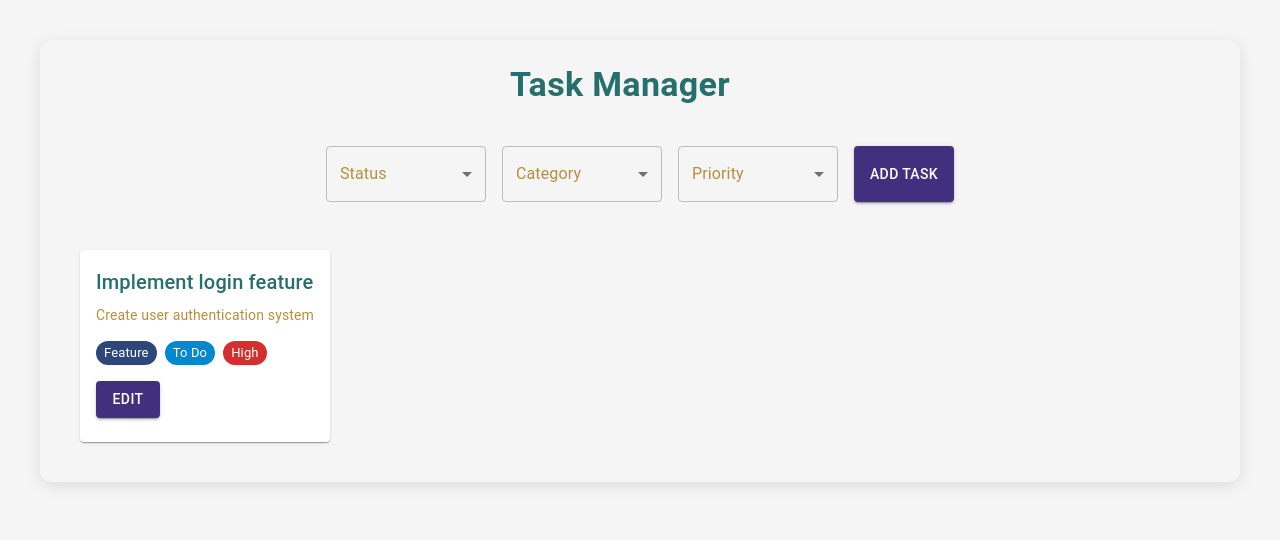
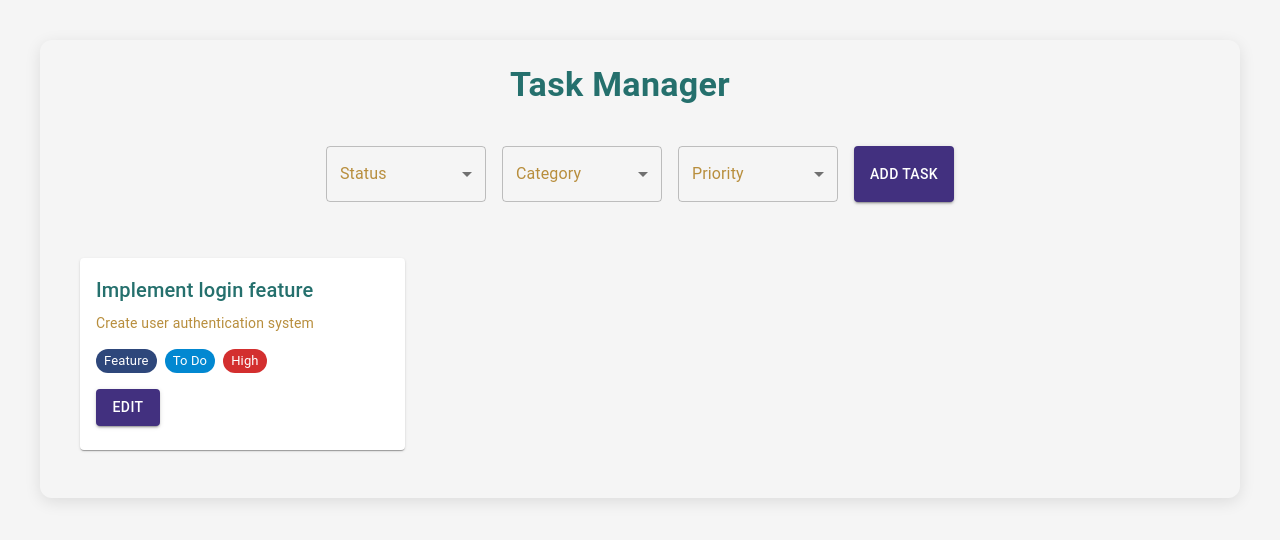
Before and after one commit to mcalexandretion/task-manager, a React (Vite) app: page / in a window 1280 px wide. Shown: the top 540 px of the page. Built offline with nearby package versions, Linux system fonts and the light colour scheme; some icons are missing.

Commit message:
refactor: transition from grid to flexbox

```diff
--- a/src/components/TaskList.tsx
+++ b/src/components/TaskList.tsx
@@ -4,7 +4,6 @@ import { TaskContext } from '../context/TaskContext';
 import { useThemeContext } from '../context/ThemeContext';
 import { TaskItem } from './TaskItem';
 import { Box, FormControl, InputLabel, Select, MenuItem, Button, Typography, IconButton } from '@mui/material';
-import { Grid } from '@mui/material';
 import { TaskStatus, TaskCategory, TaskPriority } from '../types/task';
 import type { Task } from '../types/task';
 import Brightness4Icon from '@mui/icons-material/Brightness4';
@@ -85,13 +84,13 @@ export const TaskList = () => {
       {filteredTasks.length === 0 ? (
         <Typography variant="h6" className={styles.noTasks}>No tasks match the selected filters</Typography>
       ) : (
-        <Grid container spacing={2}>
+        <div className={styles.taskGrid}>
           {filteredTasks.map(task => (
-            <Grid item xs={12} sm={6} md={4} key={task.id}>
+            <div className={styles.taskGridItem} key={task.id}>
               <TaskItem task={task} />
-            </Grid>
+            </div>
           ))}
-        </Grid>
+        </div>
       )}
     </Box>
   );
--- a/src/styles/TaskList.module.css
+++ b/src/styles/TaskList.module.css
@@ -46,6 +46,44 @@
   padding: 8px;
 }
 
+.gridContainer {
+  display: flex;
+  flex-wrap: wrap;
+  margin: -8px;
+}
+
+.gridContainer > * {
+  padding: 8px;
+}
+
+.taskGrid {
+  display: flex;
+  flex-wrap: wrap;
+  gap: 16px;
+  margin: 0 -8px;
+}
+
+.taskGridItem {
+  flex: 1 1 100%;
+  max-width: 100%;
+  padding: 8px;
+  box-sizing: border-box;
+}
+
+@media (min-width: 600px) {
+  .taskGridItem {
+    flex: 1 1 calc(50% - 16px);
+    max-width: calc(50% - 16px);
+  }
+}
+
+@media (min-width: 960px) {
+  .taskGridItem {
+    flex: 1 1 calc(33.333% - 16px);
+    max-width: calc(33.333% - 16px);
+  }
+}
+
 @media (max-width: 600px) {
   .taskListContainer {
     padding: 16px;
```
